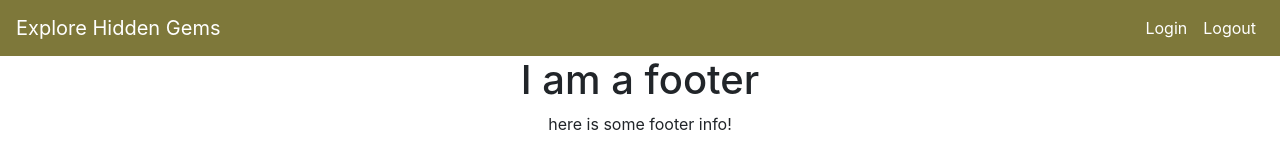
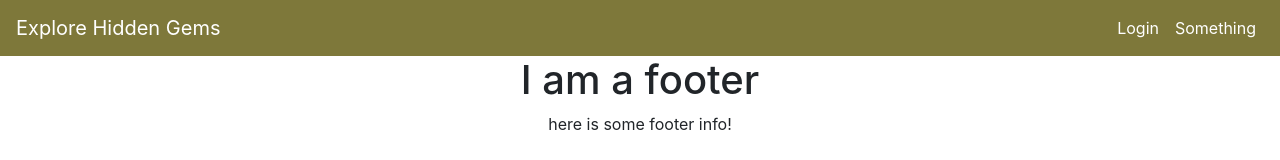
Before and after one commit to SmitnAntonyDv/Portfolio_Hidden_Gems_Client, a React (Create React App) app: page /user/postlocation in a window 1280 px wide. Shown: the top 160 px of the page. Built offline with nearby package versions, Linux system fonts and the light colour scheme; no server answers.

Commit message:
login and logout functional and styled in toolbar

```diff
--- a/src/App.css
+++ b/src/App.css
@@ -20,6 +20,10 @@
 }
 nav.navbar.navbar-expand-lg.navbar-dark.bg-dark {
   background-color: #7e783a !important;
+}
+button.btn.btn-primary {
+  background-color: #7e783a;
+  border-color: #7e783a;
 }
 
 /* Styling the Homepage Herobanner */
--- /dev/null
+++ b/src/components/navbar/LoggedIn.js
@@ -0,0 +1,17 @@
+import React from "react";
+import { useDispatch, useSelector } from "react-redux";
+import { logOut } from "../../store/user/actions";
+import Button from "react-bootstrap/Button";
+import { selectUser } from "../../store/user/selector";
+import Nav from "react-bootstrap/Nav";
+
+export default function LoggedIn() {
+  const dispatch = useDispatch();
+  const user = useSelector(selectUser);
+  return (
+    <>
+      {/* <Nav.Item style={{ padding: ".5rem 1rem" }}>{user.name}</Nav.Item> */}
+      <Button onClick={() => dispatch(logOut())}>Logout</Button>
+    </>
+  );
+}
--- /dev/null
+++ b/src/components/navbar/NavbarItem.js
@@ -0,0 +1,13 @@
+import React from "react";
+import Nav from "react-bootstrap/Nav";
+import { NavLink } from "react-router-dom";
+
+export default function NavbarItem(props) {
+  return (
+    <Nav.Item>
+      <Nav.Link as={NavLink} to={props.path}>
+        {props.linkText}
+      </Nav.Link>
+    </Nav.Item>
+  );
+}
--- a/src/components/navbar/Toolbar.js
+++ b/src/components/navbar/Toolbar.js
@@ -3,13 +3,17 @@
 import { useSelector } from "react-redux";
 import { selectSpecificCountryInfo } from "../../store/countrypage/selectors";
 import { selectCountryInfo } from "../../store/countrypage/countryAPI/selector";
+import { selectToken } from "../../store/user/selector";
 import "../../App.css";
 import { Button, Navbar, Nav, NavDropdown } from "react-bootstrap";
+import LoggedIn from "./LoggedIn";
+import LoggedOut from "./loggedOut";
 
 export default function Toolbar() {
   const country = useSelector(selectSpecificCountryInfo);
   const history = useHistory();
   const { userId } = useParams();
+  const token = useSelector(selectToken);
   // console.log("Which Country BISH?", country.id);
   // console.log("WHAT MA HISTORY BISH", history.location.pathname);
   // console.log("Who am I ? ", userId);
@@ -24,6 +28,8 @@
       return match.params.userId;
     }
   }
+
+  const loginControls = token ? <LoggedIn /> : <LoggedOut />;
 
   function renderCountryButton() {
     if (history.location.pathname === `/locations/${country.id}/posts`) {
@@ -50,9 +56,9 @@
           </Nav.Link>
         </Nav>
         <Nav>
-          <Nav.Link href='/login'>Login</Nav.Link>
+          {loginControls}
           <Nav.Link eventKey={2} href='#memes'>
-            Logout
+            Something
           </Nav.Link>
         </Nav>
       </Navbar.Collapse>
--- /dev/null
+++ b/src/components/navbar/loggedOut.js
@@ -0,0 +1,10 @@
+import React from "react";
+import NavbarItem from "./NavbarItem";
+
+export default function LoggedOut() {
+  return (
+    <>
+      <NavbarItem path='/login' linkText='Login' />
+    </>
+  );
+}
```
